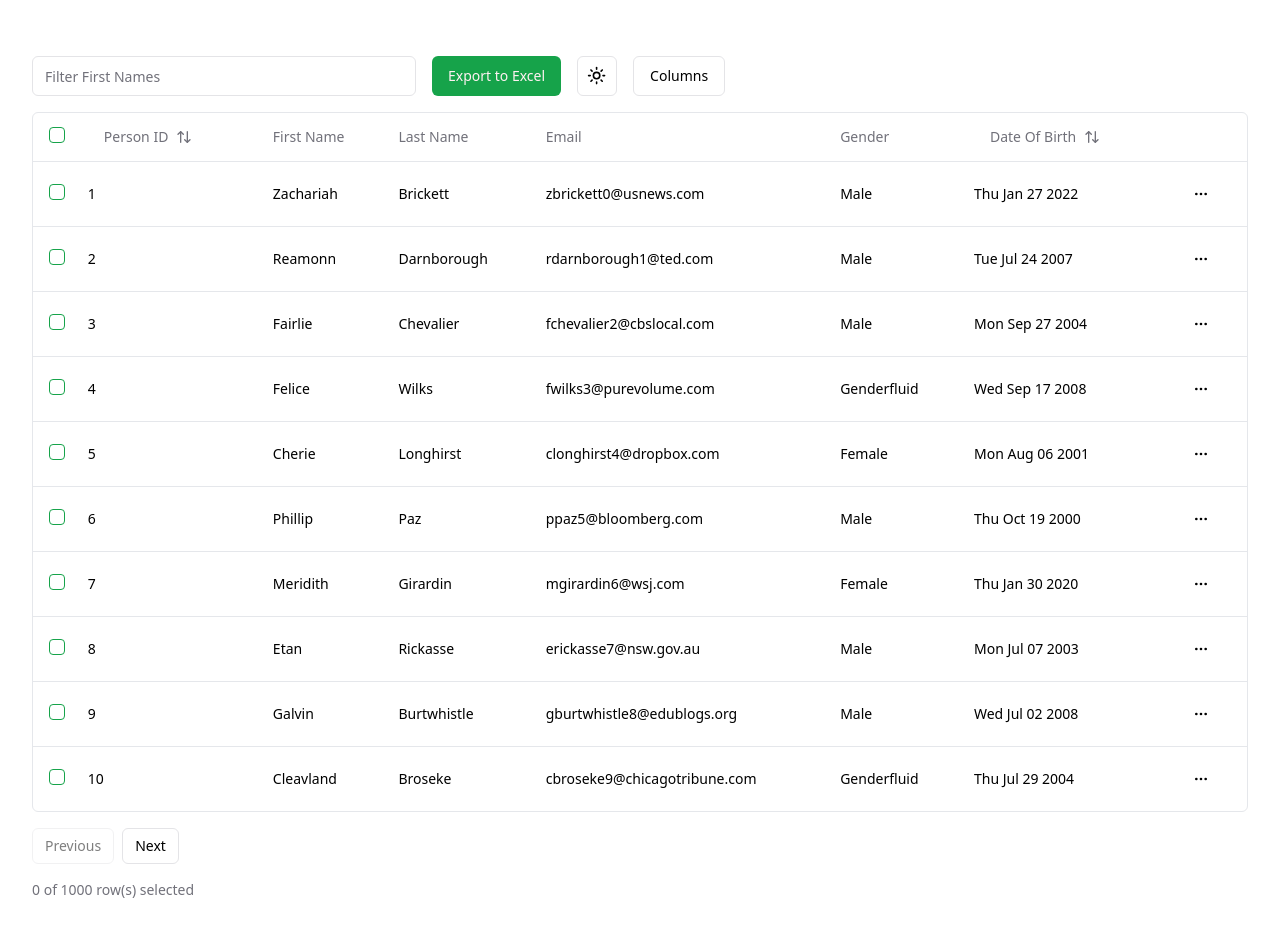
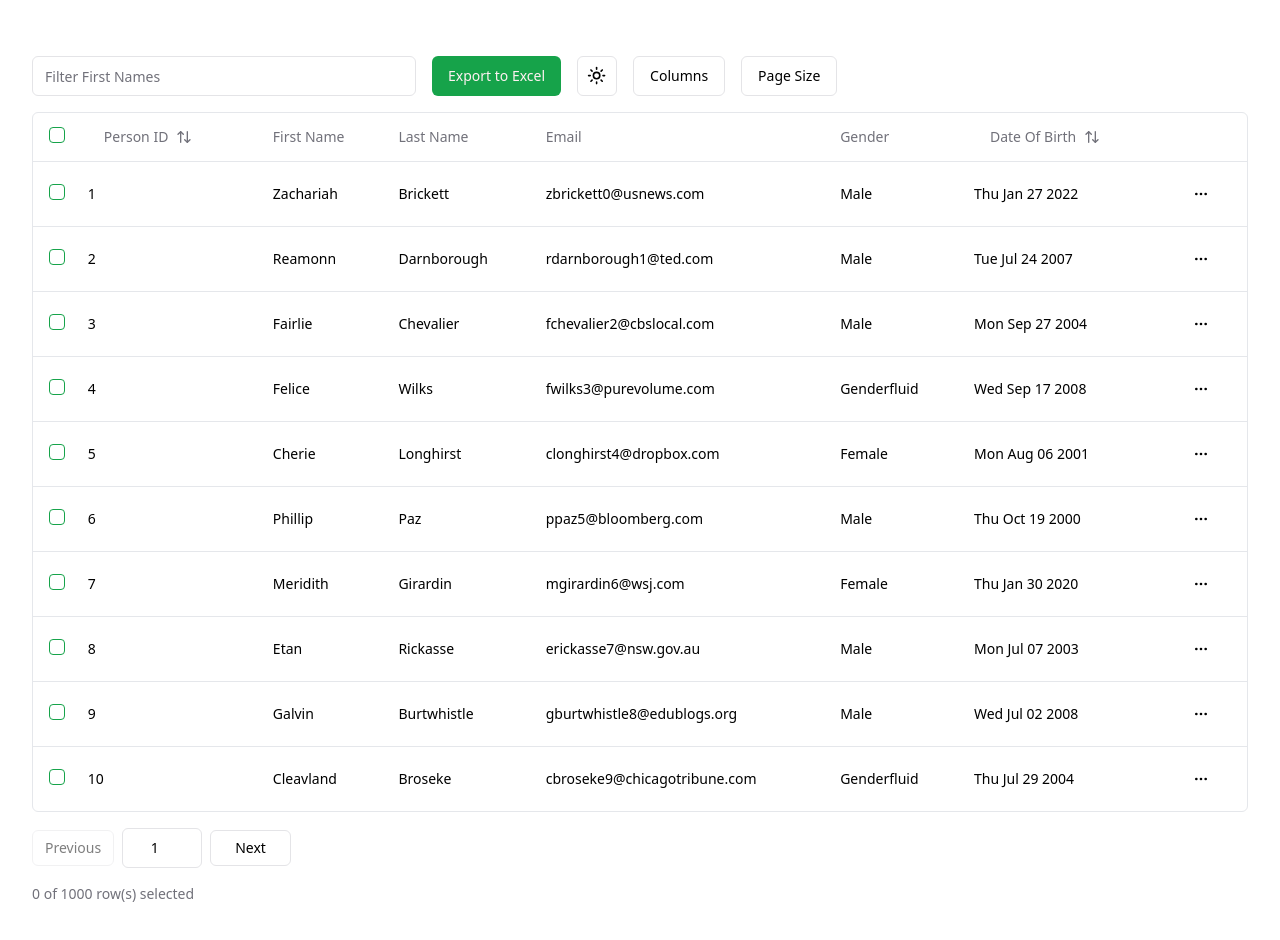
Before and after one commit to MertMURAT/React-Table-Template, a Next.js app in the folder shadcn-table/: page /people in a window 1280 px wide. Shown: the top 940 px of the page. Built offline with nearby package versions, Linux system fonts and the light colour scheme.

Commit message:
Pagination Page Size dropdown menu and PageIndex input added.

```diff
--- a/shadcn-table/src/app/people/data-table.tsx
+++ b/shadcn-table/src/app/people/data-table.tsx
@@ -27,7 +27,7 @@ import React from 'react'
 import { Button } from "@/src/components/ui/button"
 import { Input } from "@/components/ui/input"
 import { DropdownMenu, DropdownMenuTrigger } from "@radix-ui/react-dropdown-menu"
-import { DropdownMenuCheckboxItem, DropdownMenuContent } from "@/components/ui/dropdown-menu"
+import { DropdownMenuCheckboxItem, DropdownMenuContent, DropdownMenuItem, DropdownMenuLabel } from "@/components/ui/dropdown-menu"
 import { ModeToggle } from "@/components/ui/theme-toggle"
 import { downloadToExcel } from "@/src/lib/xlsx"
 
@@ -46,6 +46,13 @@ export function PeopleDataTable<TData, TValue>({
 
     const [columnVisibility, setColumnVisibility] = React.useState<VisibilityState>({});
 
+    const [pagination, setPagination] = React.useState({
+        pageIndex: 0,
+        pageSize: 10
+    }); // Pagination ayarları
+
+    console.log("DATA", data);
+
     const table = useReactTable({
         data,
         columns,
@@ -63,8 +70,17 @@ export function PeopleDataTable<TData, TValue>({
             columnFilters,
             columnVisibility,
             rowSelection,
+            pagination,
         },
+        onPaginationChange: (updater) => {
+            setPagination((old) => ({
+                ...old,
+                ...typeof updater === 'function' ? updater(old) : updater,
+            }));
+        },
+        pageCount: Math.ceil(data.length / pagination.pageSize), // Toplam sayfa sayısı
     });
+
 
     return (
         <div>
@@ -80,8 +96,8 @@ export function PeopleDataTable<TData, TValue>({
                 />
 
                 <Button
-                className="ml-4"
-                onClick={() => downloadToExcel()}>
+                    className="ml-4"
+                    onClick={() => downloadToExcel()}>
                     Export to Excel
                 </Button>
 
@@ -106,6 +122,57 @@ export function PeopleDataTable<TData, TValue>({
                                 </DropdownMenuCheckboxItem>
                             )
                         })}
+                    </DropdownMenuContent>
+                </DropdownMenu>
+
+                <DropdownMenu>
+                    <DropdownMenuTrigger asChild>
+                        <Button variant='outline' className="ml-4">
+                            Page Size
+                        </Button>
+                    </DropdownMenuTrigger>
+                    <DropdownMenuContent>
+                        <DropdownMenuLabel>Page Size</DropdownMenuLabel>
+                        <DropdownMenuItem
+                            onClick={() => {
+                                setPagination(prev => ({
+                                    ...prev,
+                                    pageSize: 10
+                                }));
+                            }}
+                        >
+                            10
+                        </DropdownMenuItem>
+                        <DropdownMenuItem
+                            onClick={() => {
+                                setPagination(prev => ({
+                                    ...prev,
+                                    pageSize: 20
+                                }));
+                            }}
+                        >
+                            20
+                        </DropdownMenuItem>
+                        <DropdownMenuItem
+                            onClick={() => {
+                                setPagination(prev => ({
+                                    ...prev,
+                                    pageSize: 50
+                                }));
+                            }}
+                        >
+                            50
+                        </DropdownMenuItem>
+                        <DropdownMenuItem
+                            onClick={() => {
+                                setPagination(prev => ({
+                                    ...prev,
+                                    pageSize: 100
+                                }));
+                            }}
+                        >
+                            100
+                        </DropdownMenuItem>
                     </DropdownMenuContent>
                 </DropdownMenu>
             </div>
@@ -163,6 +230,19 @@ export function PeopleDataTable<TData, TValue>({
                 >
                     Previous
                 </Button>
+                <Input
+                    type="number"
+                    min={1}
+                    max={table.getPageCount()}
+                    value={table.getState().pagination.pageIndex + 1} // 1 tabanlı göstermek için +1
+                    onChange={(e) => {
+                        const newPageIndex = parseInt(e.target.value, 10) - 1; // 0 tabanlı iç değer için -1
+                        if (!isNaN(newPageIndex) && newPageIndex >= 0 && newPageIndex < table.getPageCount()) {
+                            table.setPageIndex(newPageIndex);
+                        }
+                    }}
+                    className="w-20 text-center"
+                />
                 <Button
                     variant='outline'
                     size='sm'
@@ -170,6 +250,7 @@ export function PeopleDataTable<TData, TValue>({
                         table.nextPage();
                     }}
                     disabled={!table.getCanNextPage()}
+                    className="px-6"
                 >
                     Next
                 </Button>
```
